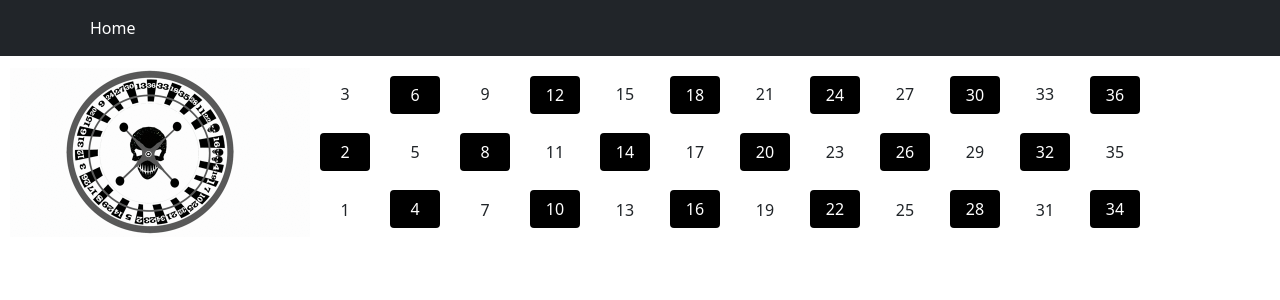
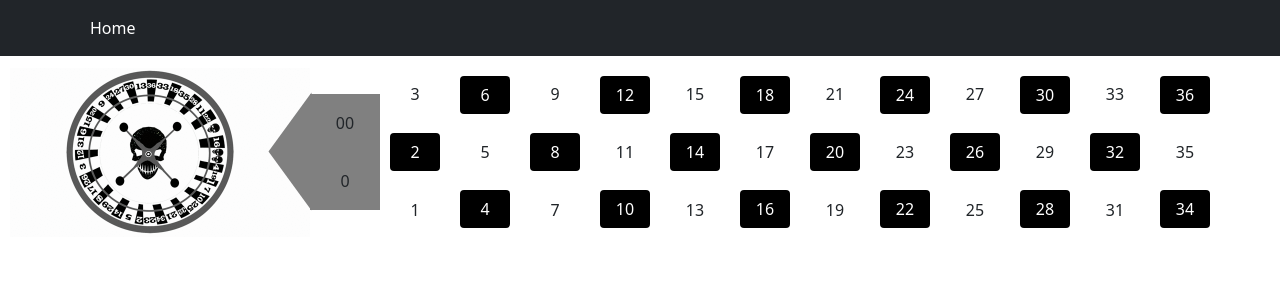
Before and after one commit to Nickds547/roulette, a React (Create React App) app in the folder client/: page / in a window 1280 px wide. Shown: the top 300 px of the page. Built offline with nearby package versions, Linux system fonts and the light colour scheme.

Commit message:
Adding 00 to table

```diff
--- a/client/src/Components/button-table/button-table.component.tsx
+++ /dev/null
@@ -1,53 +0,0 @@
-import './button-table.component.css';
-
-const ButtonTable = () =>{
-
-    const buttons: Array<number> = [];
-
-    for(var i = 0; i < 12; i++){
-        buttons.push(i);
-    }
-
-
-    return (
-        <>
-        <div className="button-container">
-            {buttons.map((value, index) =>{
-                var firsButton = (value + value) + (index + 1);
-                var secondButton = (value + value) + (index + 2);
-                var thirdButton = (value + value) + (index + 3);
-
-                    return(
-                        <>
-                        { <div className="button-wrapper">
-                            <button
-                                className={`btn roulette-button
-                                    ${firsButton % 2 === 0 ? 'black-button' : 'white-button'}
-                                `}
-                            >
-                                    {firsButton}
-                            </button>
-                            <button
-                                className={`btn roulette-button
-                                    ${secondButton % 2 === 0 ? 'black-button' : 'white-button'}
-                                `}
-                            >
-                                    {secondButton}
-                            </button>
-                            <button
-                                className={`btn roulette-button
-                                    ${thirdButton % 2 === 0 ? 'black-button' : 'white-button'}
-                                `}
-                            >
-                                    {thirdButton}
-                            </button>
-                        </div>}
-                        </>
-                    )
-            })}
-        </div>
-        </>
-    )
-}
-
-export default ButtonTable;
--- a/client/src/Components/index.ts
+++ b/client/src/Components/index.ts
@@ -1,5 +1,5 @@
 import RouletteWheel from "./roulette-wheel/roulette-wheel.component"
-import ButtonTable from './button-table/button-table.component';
+import ButtonTable from './roulette-table/button-table/button-table.component';
 import NavbarComponent from "./navbar/nav-bar.component";
 import LoginComponent from "./login/login.component";
 
--- a/client/src/Components/button-table/button-table.component.css
+++ b/client/src/Components/roulette-table/button-table/button-table.component.css
@@ -30,6 +30,28 @@
     max-height: 200px;
 }
 
+.zero-buttons{
+    display: flex;
+    flex-direction: column;
+    justify-content: center;
+    margin: 28px 0;
+}
+
+#base {
+    background: grey;
+    position: relative;
+  }
+  #base:before {
+    border-bottom: 43px solid grey;
+    border-left: 59px solid transparent;
+    border-right: 59px solid transparent;
+    content: "";
+    left: -79px;
+    position: absolute;
+    top: 36px;
+    transform: rotate(-90deg);
+  }
+
 @media screen and (max-width: 1200px) {
     .button-container{
         max-width: 100%;
@@ -40,4 +62,9 @@
         max-width: 210px;
         flex-wrap: wrap;
     }
+
+    .zero-buttons{
+        display: flex;
+        flex-direction: row;
+    }
 }
--- /dev/null
+++ b/client/src/Components/roulette-table/button-table/button-table.component.tsx
@@ -0,0 +1,23 @@
+import './button-table.component.css';
+import MainButtons from '../main-buttons/main-buttons'
+
+const ButtonTable = () =>{
+
+    return (
+        <>
+        <div className="button-container">
+            <div className="zero-buttons" id="base">
+                <div className='left-zero'>
+                    <button className='btn roulette-button'>00</button>
+                </div>
+                <div className='right-zero'>
+                    <button className='btn roulette-button'>0</button>
+                </div>
+            </div>
+            <MainButtons />
+        </div>
+        </>
+    )
+}
+
+export default ButtonTable;
--- /dev/null
+++ b/client/src/Components/roulette-table/main-buttons/main-buttons.tsx
@@ -0,0 +1,54 @@
+
+
+
+
+const MainButtons = () =>{
+
+
+    const buttons: Array<number> = [];
+
+    for(var i = 0; i < 12; i++){
+        buttons.push(i);
+    }
+
+
+    return (
+        <>
+            {buttons.map((value, index) =>{
+                    var firsButton = (value + value) + (index + 1);
+                    var secondButton = (value + value) + (index + 2);
+                    var thirdButton = (value + value) + (index + 3);
+
+                        return(
+                            <>
+                            { <div className="button-wrapper">
+                                <button
+                                    className={`btn roulette-button
+                                        ${firsButton % 2 === 0 ? 'black-button' : 'white-button'}
+                                    `}
+                                >
+                                        {firsButton}
+                                </button>
+                                <button
+                                    className={`btn roulette-button
+                                        ${secondButton % 2 === 0 ? 'black-button' : 'white-button'}
+                                    `}
+                                >
+                                        {secondButton}
+                                </button>
+                                <button
+                                    className={`btn roulette-button
+                                        ${thirdButton % 2 === 0 ? 'black-button' : 'white-button'}
+                                    `}
+                                >
+                                        {thirdButton}
+                                </button>
+                            </div>}
+                            </>
+                        )
+                })}
+        </>
+    )
+}
+
+export default MainButtons;
```
Also changed, not shown: client/src/Components/roulette-table/main-buttons/main-buttons.css (added).
